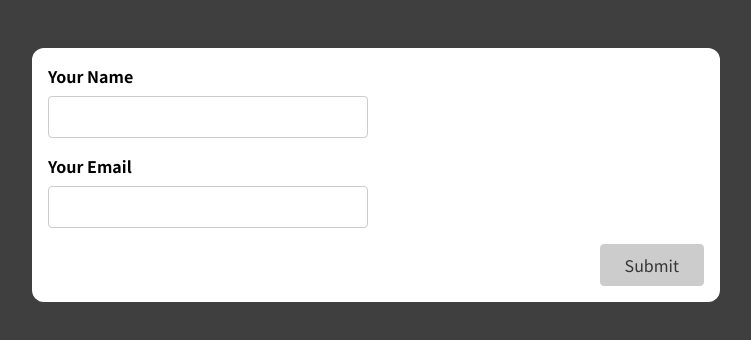
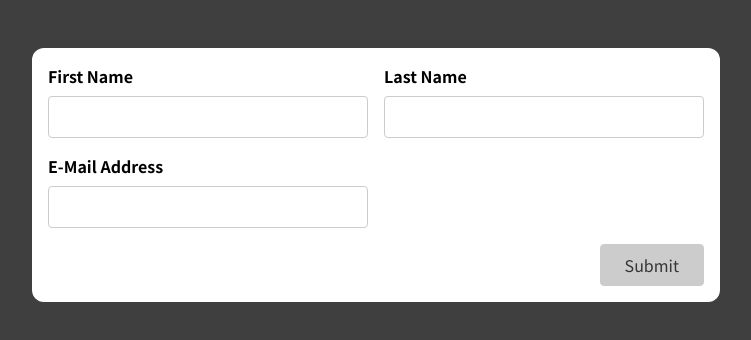
Before and after one commit to Trevoule/react-forms, a React (Create React App) app: page / in a window 1280 px wide. Shown: the top 340 px of the page, without its empty margins (264-1015 px from the left). Built offline with nearby package versions, Linux system fonts and the light colour scheme.

Commit message:
code reformatting with useReducer hook
custom hook useReducer

```diff
--- a/src/App.js
+++ b/src/App.js
@@ -1,9 +1,11 @@
-import SimpleInput from './components/SimpleInput';
+import BasicForm from './components/BasicForm';
+// import SimpleInput from './components/SimpleInput';
 
 function App() {
   return (
     <div className="app">
-      <SimpleInput />
+      {/* <SimpleInput /> */}
+      <BasicForm />
     </div>
   );
 }
--- a/src/components/BasicForm.js
+++ b/src/components/BasicForm.js
@@ -1,22 +1,97 @@
+import useReducer from "../hooks/use-reducer";
+
+const isNotEmpty = (value) => value.trim() !== "";
+const isEmail = (value) => value.includes("@");
+
 const BasicForm = (props) => {
+  const {
+    value: firstName,
+    isValid: firstNameIsValid,
+    hasError: firstNameHasError,
+    valueChangeHandler: firstNameChangeHandler,
+    inputBlurHandler: firstNameBlurHandler,
+    reset: firstNameReset,
+  } = useReducer(isNotEmpty);
+
+  const {
+    value: secondName,
+    isValid: secondNameIsValid,
+    hasError: secondNameHasError,
+    valueChangeHandler: secondNameChangeHandler,
+    inputBlurHandler: secondNameBlurHandler,
+    reset: secondNameReset,
+  } = useReducer(isNotEmpty);
+
+  const {
+    value: email,
+    isValid: emailIsValid,
+    hasError: emailHasError,
+    valueChangeHandler: emailChangeHandler,
+    inputBlurHandler: emailBlurHandler,
+    reset: emailResetError,
+  } = useReducer(isEmail);
+
+  let formIsValid = false;
+
+  if (firstNameIsValid && secondNameIsValid && emailIsValid) {
+    formIsValid = true;
+  }
+
+  const formSubmissionHandler = (event) => {
+    event.preventDefault();
+
+    if (!formIsValid) {
+      return;
+    }
+
+    console.log(firstName, secondName, email);
+    firstNameReset();
+    secondNameReset();
+    emailResetError();
+  };
+
   return (
-    <form>
-      <div className='control-group'>
-        <div className='form-control'>
-          <label htmlFor='name'>First Name</label>
-          <input type='text' id='name' />
+    <form onSubmit={formSubmissionHandler}>
+      <div className="control-group">
+        <div className="form-control">
+          <label htmlFor="name">First Name</label>
+          <input
+            type="text"
+            id="name"
+            onChange={firstNameChangeHandler}
+            onBlur={firstNameBlurHandler}
+            value={firstName}
+          />
         </div>
-        <div className='form-control'>
-          <label htmlFor='name'>Last Name</label>
-          <input type='text' id='name' />
+        <div className="form-control">
+          <label htmlFor="name">Last Name</label>
+          <input
+            type="text"
+            id="name"
+            onChange={secondNameChangeHandler}
+            onBlur={secondNameBlurHandler}
+            value={secondName}
+          />
         </div>
       </div>
-      <div className='form-control'>
-        <label htmlFor='name'>E-Mail Address</label>
-        <input type='text' id='name' />
+      <div className="form-control">
+        <label htmlFor="name">E-Mail Address</label>
+        <input
+          type="text"
+          id="name"
+          onChange={emailChangeHandler}
+          onBlur={emailBlurHandler}
+          value={email}
+        />
       </div>
-      <div className='form-actions'>
-        <button>Submit</button>
+
+      <div>
+        {(firstNameHasError || secondNameHasError || emailHasError) && (
+          <p className="error-text">Name or Email must be valid.</p>
+        )}
+      </div>
+      <div className="form-actions">
+        <button disabled={!formIsValid ? true : false}>Submit</button>
       </div>
     </form>
   );
--- a/src/components/SimpleInput.js
+++ b/src/components/SimpleInput.js
@@ -29,7 +29,7 @@ const SimpleInput = (props) => {
   const formSubmissionHandler = (event) => {
     event.preventDefault();
 
-    if (!enteredNameIsValid && !!enteredEmailIsValid) {
+    if (!enteredNameIsValid && !enteredEmailIsValid) {
       return;
     }
 
--- /dev/null
+++ b/src/hooks/use-reducer.js
@@ -0,0 +1,66 @@
+import { useReducer } from "react";
+
+const initialInputState = {
+  value: "",
+  isTouched: false,
+};
+
+const inputStateReducer = (state, action) => {
+  if (action.type === "INPUT") {
+    return { value: action.value, isTouched: state.isTouched };
+  }
+
+  if (action.type === "BLUR") {
+    return { isTouched: true, value: state.value };
+  }
+
+  if (action.type === "RESET") {
+    return { isTouched: false, value: "" };
+  }
+
+  return initialInputState;
+};
+
+const useInput = (validateValue) => {
+  const [inputState, dispatch] = useReducer(
+    inputStateReducer,
+    initialInputState
+  );
+
+  //   const [enteredValue, setEnteredValue] = useState("");
+  //   const [isTouched, setIsTouched] = useState(false);
+
+  //   const valueIsValid = validateValue(enteredValue);
+  //   const hasError = !valueIsValid && isTouched;
+
+  const valueIsValid = validateValue(inputState.value);
+  const hasError = !valueIsValid && inputState.isTouched;
+
+  const valueChangeHandler = (event) => {
+    // setEnteredValue(event.target.value);
+    dispatch({ type: "INPUT", value: event.target.value });
+  };
+
+  const inputBlurHandler = (event) => {
+    // setIsTouched(true);
+    dispatch({ type: "BLUR", value: event.target.value });
+  };
+
+  const reset = () => {
+    // setEnteredValue("");
+    // setIsTouched(false);
+    dispatch({ type: "RESET" });
+  };
+
+  return {
+    // value: enteredValue,
+    value: inputState.value,
+    isValid: valueIsValid,
+    hasError,
+    valueChangeHandler,
+    inputBlurHandler,
+    reset,
+  };
+};
+
+export default useInput;
```
Also changed, not shown: 1 other file (tests, documents, lock files or other folders).
